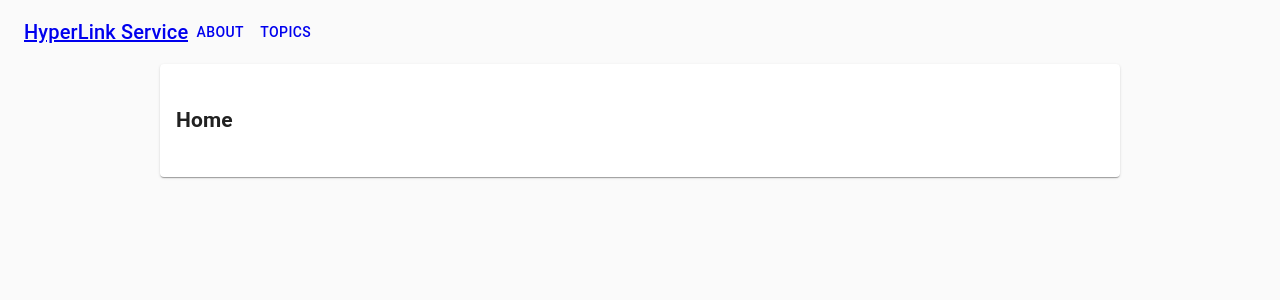
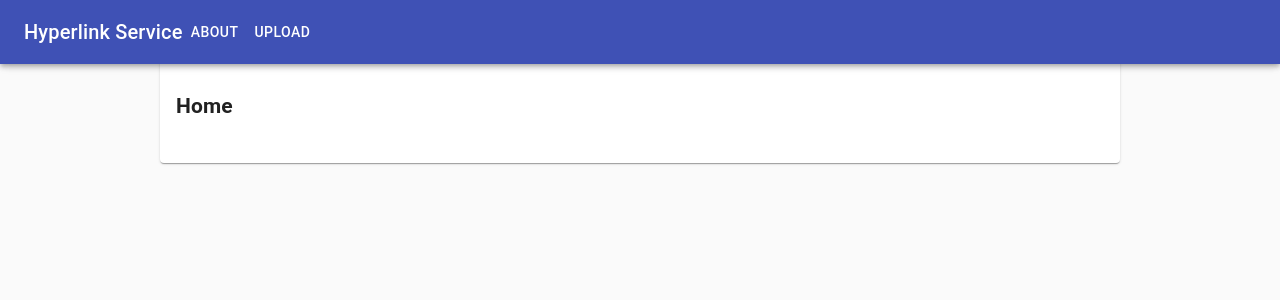
Before and after one commit to matthew29tang/hypervision, a React (Create React App) app: page /#/ in a window 1280 px wide. Shown: the top 300 px of the page. Built offline with nearby package versions, Linux system fonts and the light colour scheme.

Commit message:
v0.5: router and navbar done

```diff
--- /dev/null
+++ b/src/components/Pages/About.js
@@ -0,0 +1,15 @@
+import React from 'react';
+import './Pages.css';
+
+class About extends React.Component {
+
+    render() {
+        return (
+            <div className="head">
+                <h2>About</h2>
+            </div>
+        );
+    }
+}
+
+export default About;
--- /dev/null
+++ b/src/components/Pages/Home.js
@@ -0,0 +1,15 @@
+import React from 'react';
+import './Pages.css';
+
+class Home extends React.Component {
+
+    render() {
+        return (
+            <div className="head">
+                <h2>Home</h2>
+            </div>
+        );
+    }
+}
+
+export default Home;
--- /dev/null
+++ b/src/components/Pages/Pages.css
@@ -0,0 +1,3 @@
+.head {
+    padding-top: 50px
+}
--- /dev/null
+++ b/src/components/Pages/Upload.js
@@ -0,0 +1,50 @@
+import React from 'react';
+import './Pages.css';
+
+class Upload extends React.Component {
+
+    render() {
+        return (
+            <div className="head">
+                <h2>Upload here!</h2>
+            </div>
+        )
+    }
+
+}
+
+export default Upload;
+
+/*function Topics({ match }) {
+  return (
+    <div>
+      <h2>Topics</h2>
+      <ul>
+        <li>
+          <NavLink to={`${match.url}/rendering`}>Rendering with React</NavLink>
+        </li>
+        <li>
+          <NavLink to={`${match.url}/components`}>Components</NavLink>
+        </li>
+        <li>
+          <NavLink to={`${match.url}/props-v-state`}>Props v. State</NavLink>
+        </li>
+      </ul>
+
+      <Route path={`${match.path}/:topicId`} component={Topic} />
+      <Route
+        exact
+        path={match.path}
+        render={() => <h3>Please select a topic.</h3>}
+      />
+    </div>
+  );
+}
+
+function Topic({ match }) {
+  return (
+    <div>
+      <h3>{match.params.topicId}</h3>
+    </div>
+  );
+}*/
--- /dev/null
+++ b/src/components/Router/NavBar.css
@@ -0,0 +1,11 @@
+.Title {
+    color: white;
+    text-decoration: none;
+}
+
+.links {
+    color: white;
+    text-decoration: none;
+    left: auto;
+    right: 0px;
+}
--- a/src/components/Router/NavBar.js
+++ b/src/components/Router/NavBar.js
@@ -14,15 +14,21 @@ import Typography from '@material-ui/core/Typography';
 import Button from '@material-ui/core/Button';
 
 import Routing from './Router.js';
-import styles from './navBarStyles.js'
+import styles from './navBarStyles.js';
+import './NavBar.css';
 
 class NavBar extends React.Component {
     render() {
         /*const { classes } = this.props;*/
+        const s = {
+            color: 'white',
+            textDecoration: 'none'
+        };
 
         return (
             <div>
               <CssBaseline />
+                <AppBar>
                 <Toolbar>
                   <Typography
                     component="h1"
@@ -31,22 +37,23 @@ class NavBar extends React.Component {
                     noWrap
                   >
                     <Router>
-                      <NavLink activeClassName="active" to={"/"} type="menu">
-                        HyperLink Service
-                    </NavLink>
+                      <NavLink activeClassName="active" to={"/"} type="menu" className="Title">
+                        Hyperlink Service
+                        </NavLink>
                     </Router>
                   </Typography>
                   <Router>
-                    <NavLink to="/about">
+                    <NavLink to="/about" className="links">
                       <Button color="inherit">About</Button>
                     </NavLink>
                   </Router>
                   <Router>
-                    <NavLink to="/topics">
-                      <Button color="inherit">Topics</Button>
+                    <NavLink to="/upload" className="links">
+                      <Button color="inherit">Upload</Button>
                     </NavLink>
                   </Router>
                 </Toolbar>
+              </AppBar>
               <main /*className={classes.content}*/>
                 <div /*className={classes.appBarSpacer}*/ />
                 <Routing />
--- a/src/components/Router/Router.js
+++ b/src/components/Router/Router.js
@@ -11,6 +11,10 @@ import { withStyles } from '@material-ui/core/styles';
 import Box from '@material-ui/core/Box';
 import Grid from '@material-ui/core/Grid';
 
+import Home from "../Pages/Home.js";
+import About from "../Pages/About.js";
+import Upload from "../Pages/Upload.js";
+
 const styles = theme => ({
   root: {
     padding: theme.spacing(3, 2),
@@ -23,7 +27,7 @@ const routing = (
       <Switch>
         <Route exact path="/" component={Home} />
         <Route path="/about" component={About} />
-        <Route path="/topics" component={Topics} />
+        <Route path="/upload" component={Upload} />
       </Switch>
     </div>
   </Router>
@@ -50,55 +54,6 @@ class Routing extends React.Component {
   }
 }
 
-function Home() {
-  return (
-    <div>
-      <h2>Home</h2>
-    </div>
-  );
-}
-
-function About() {
-  return (
-    <div>
-      <h2>About</h2>
-    </div>
-  );
-}
-
-function Topics({ match }) {
-  return (
-    <div>
-      <h2>Topics</h2>
-      <ul>
-        <li>
-          <NavLink to={`${match.url}/rendering`}>Rendering with React</NavLink>
-        </li>
-        <li>
-          <NavLink to={`${match.url}/components`}>Components</NavLink>
-        </li>
-        <li>
-          <NavLink to={`${match.url}/props-v-state`}>Props v. State</NavLink>
-        </li>
-      </ul>
-
-      <Route path={`${match.path}/:topicId`} component={Topic} />
-      <Route
-        exact
-        path={match.path}
-        render={() => <h3>Please select a topic.</h3>}
-      />
-    </div>
-  );
-}
-
-function Topic({ match }) {
-  return (
-    <div>
-      <h3>{match.params.topicId}</h3>
-    </div>
-  );
-}
 
 export default withStyles(styles)(Routing);
 /*import React from "react";
--- a/src/components/Router/navBarStyles.js
+++ b/src/components/Router/navBarStyles.js
@@ -1,4 +1,4 @@
-const drawerWidth = 240;
+/*const drawerWidth = 240;
 const styles = theme => ({
   root: {
     display: 'flex',
@@ -80,3 +80,4 @@ const styles = theme => ({
 });
 
 export default styles;
+*/
```
